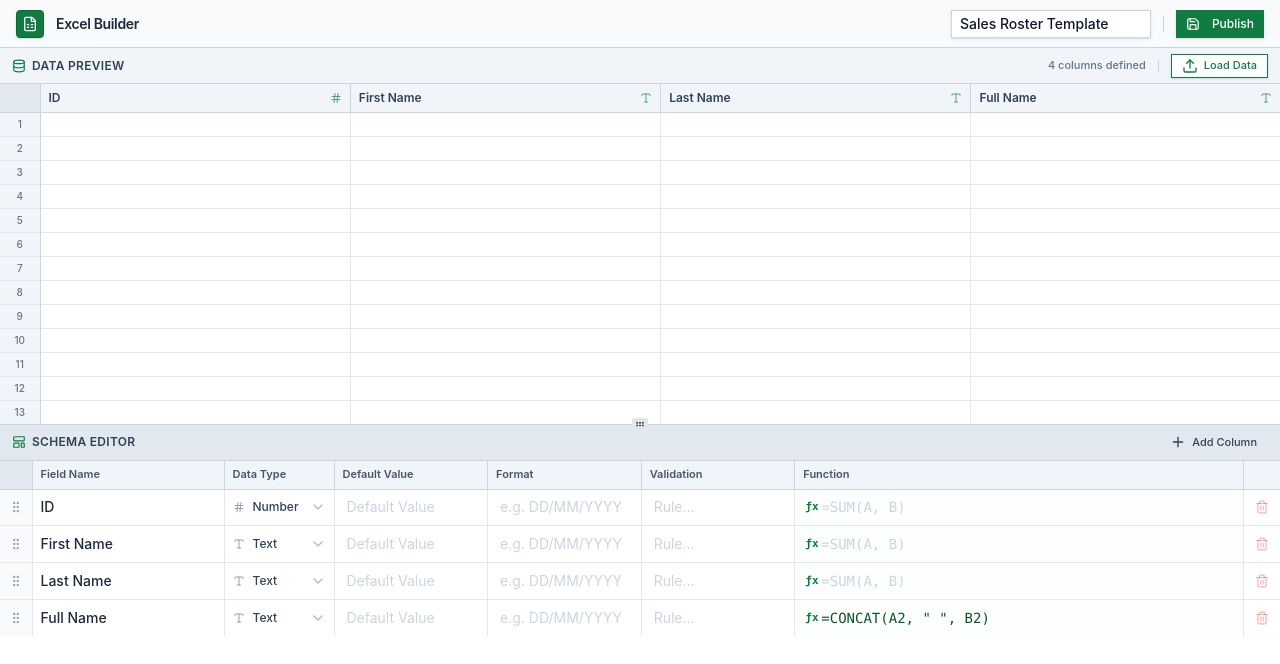
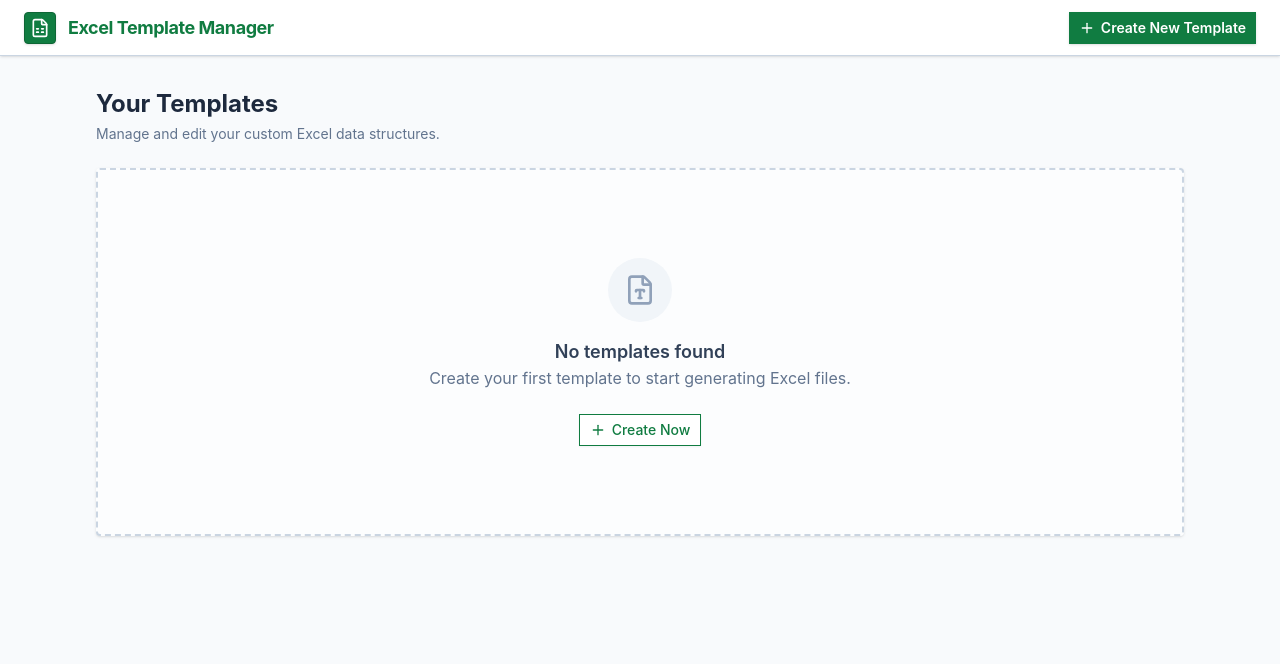
Before and after one commit to anuroop0003/excel-generator, a React (Vite) app: page / in a window 1280 px wide. Shown: the top 664 px of the page. Built offline with nearby package versions, Linux system fonts and the light colour scheme.

Commit message:
feat: Introduce template management with create, edit, save, and list functionality, including a schema editor and local storage persistence.

```diff
--- a/package.json
+++ b/package.json
@@ -23,6 +23,7 @@
     "react": "^19.2.0",
     "react-dom": "^19.2.0",
     "react-resizable-panels": "^4.6.5",
+    "react-router-dom": "^7.13.1",
     "tailwind-merge": "^3.5.0",
     "tailwindcss": "^4.2.1",
     "xlsx": "^0.18.5"
@@ -32,6 +33,7 @@
     "@types/node": "^24.10.14",
     "@types/react": "^19.2.7",
     "@types/react-dom": "^19.2.3",
+    "@types/react-router-dom": "^5.3.3",
     "@vitejs/plugin-react": "^5.1.1",
     "eslint": "^9.39.1",
     "eslint-plugin-react-hooks": "^7.0.1",
--- a/src/App.tsx
+++ b/src/App.tsx
@@ -1,5 +1,6 @@
-import { CreateTemplatePage } from "./pages/create-template";
+import { RouterProvider } from "react-router-dom";
+import { routes } from "./routes";
 
 export default function App() {
-  return <CreateTemplatePage />;
+  return <RouterProvider router={routes} />;
 }
--- /dev/null
+++ b/src/lib/templates-store.ts
@@ -0,0 +1,41 @@
+import type { ExcelColumn } from "../pages/create-template/types";
+
+export interface Template {
+  id: string;
+  name: string;
+  columns: ExcelColumn[];
+  lastModified: number;
+}
+
+const STORAGE_KEY = "excel_generator_templates";
+
+export const getTemplates = (): Template[] => {
+  const stored = localStorage.getItem(STORAGE_KEY);
+  if (!stored) return [];
+  try {
+    return JSON.parse(stored);
+  } catch (e) {
+    console.error("Failed to parse templates from local storage", e);
+    return [];
+  }
+};
+
+export const saveTemplate = (template: Template) => {
+  const templates = getTemplates();
+  const index = templates.findIndex((t) => t.id === template.id);
+  if (index !== -1) {
+    templates[index] = template;
+  } else {
+    templates.push(template);
+  }
+  localStorage.setItem(STORAGE_KEY, JSON.stringify(templates));
+};
+
+export const deleteTemplate = (id: string) => {
+  const templates = getTemplates().filter((t) => t.id !== id);
+  localStorage.setItem(STORAGE_KEY, JSON.stringify(templates));
+};
+
+export const getTemplateById = (id: string): Template | undefined => {
+  return getTemplates().find((t) => t.id === id);
+};
--- a/src/pages/create-template/components/DataInputModal.tsx
+++ b/src/pages/create-template/components/DataInputModal.tsx
@@ -86,7 +86,7 @@ export function DataInputModal({ onRunOutput }: DataInputModalProps) {
         <Button
           size="sm"
           variant="outline"
-          className="h-6 text-[11px] text-[#107C41] border-[#107C41] hover:bg-green-50 shadow-sm"
+          className="h-6 text-[11px] text-[#107C41] border-[#107C41] hover:bg-green-50 shadow-sm cursor-pointer"
         >
           <Upload />
           Load Data
@@ -120,7 +120,7 @@ export function DataInputModal({ onRunOutput }: DataInputModalProps) {
                 variant="ghost"
                 size="sm"
                 onClick={() => fileInputRef.current?.click()}
-                className="h-7 text-[11px] text-[#107C41] hover:bg-green-50 px-2 flex items-center gap-1.5"
+                className="h-7 text-[11px] text-[#107C41] hover:bg-green-50 px-2 flex items-center gap-1.5 cursor-pointer"
               >
                 <FileSpreadsheet className="size-3.5" />
                 {uploadedFileName ? "Change File" : "Upload Excel"}
@@ -147,15 +147,19 @@ export function DataInputModal({ onRunOutput }: DataInputModalProps) {
 
         <DialogFooter>
           <DialogClose asChild>
-            <Button variant="ghost" className="text-slate-500" onClick={reset}>
+            <Button
+              variant="ghost"
+              className="text-slate-500 cursor-pointer"
+              onClick={reset}
+            >
               Cancel
             </Button>
           </DialogClose>
           <Button
             onClick={handleRun}
-            className="bg-[#107C41] hover:bg-[#0c6132] text-white"
+            className="bg-[#107C41] hover:bg-[#0c6132] text-white cursor-pointer"
           >
-            <Play className="mr-1.5 size-4" /> Run Output
+            <Play className="size-4" /> Run Output
           </Button>
         </DialogFooter>
       </DialogContent>
--- a/src/pages/create-template/components/SchemaEditor.tsx
+++ b/src/pages/create-template/components/SchemaEditor.tsx
@@ -71,9 +71,10 @@ export function SchemaEditor({
           size="sm"
           onClick={handleAddColumn}
           variant="ghost"
-          className="h-6 text-[11px] text-slate-700 hover:bg-slate-300 py-0 border border-transparent hover:border-slate-400"
+          className="h-6 text-[11px] text-slate-700 hover:bg-slate-300 py-0 border border-transparent hover:border-slate-400 cursor-pointer"
         >
-          <Plus /> Add Column
+          <Plus />
+          Add Column
         </Button>
       </div>
 
--- a/src/pages/create-template/components/TopHeader.tsx
+++ b/src/pages/create-template/components/TopHeader.tsx
@@ -1,6 +1,7 @@
 import { Button } from "@/components/ui/button";
 import { Input } from "@/components/ui/input";
-import { FileSpreadsheet, Save } from "lucide-react";
+import { ArrowLeft, FileSpreadsheet, Save } from "lucide-react";
+import { Link } from "react-router-dom";
 
 interface TopHeaderProps {
   templateName: string;
@@ -14,7 +15,14 @@ export function TopHeader({
   onPublish,
 }: TopHeaderProps) {
   return (
-    <header className="flex h-12 shrink-0 items-center justify-between border-b border-slate-300 bg-slate-50 px-4 z-10 w-full">
+    <header className="flex h-12 shrink-0 items-center justify-between border-b border-slate-300 bg-slate-50 px-4 z-10 w-full shadow-sm">
+      <div className="flex items-center gap-4">
+        <Link
+          to="/"
+          className="text-slate-500 hover:text-[#107C41] transition-colors"
+        >
+          <ArrowLeft className="size-5" />
+        </Link>
         <div className="flex items-center gap-3">
           <div className="flex h-7 w-7 items-center justify-center rounded bg-[#107C41] text-white shadow-sm border border-[#0d6635]">
             <FileSpreadsheet className="size-4" />
@@ -25,21 +33,24 @@ export function TopHeader({
             </span>
           </div>
         </div>
+      </div>
 
       <div className="flex items-center gap-3 w-full max-w-sm justify-end">
+        <div className="relative group flex-1 max-w-[200px]">
           <Input
             value={templateName}
             onChange={(e) => setTemplateName(e.target.value)}
-          className="h-7 w-full max-w-[200px] bg-white border-slate-300 text-[13px] font-medium px-2 py-0 placeholder:text-slate-400 focus-visible:ring-1 focus-visible:ring-green-600 focus-visible:ring-offset-0 transition-all shadow-sm"
+            className="h-7 w-full bg-white border-slate-300 text-[13px] font-medium px-2 py-0 placeholder:text-slate-400 focus-visible:ring-1 focus-visible:ring-green-600 focus-visible:ring-offset-0 transition-all shadow-sm"
             placeholder="Template Name..."
           />
+        </div>
         <div className="h-4 w-[1px] bg-slate-300"></div>
         <Button
           size="sm"
           onClick={onPublish}
-          className="h-7 bg-[#107C41] hover:bg-[#0c6132] text-white font-medium text-xs shadow-sm transition-all"
+          className="h-7 bg-[#107C41] hover:bg-[#0c6132] text-white font-medium text-xs shadow-sm transition-all cursor-pointer"
         >
-          <Save className="mr-1.5 size-3.5" /> Publish
+          <Save className="size-3.5" /> Save Template
         </Button>
       </div>
     </header>
--- a/src/pages/create-template/components/schema-row/ActionsCell.tsx
+++ b/src/pages/create-template/components/schema-row/ActionsCell.tsx
@@ -27,7 +27,7 @@ export function ActionsCell({ id, name, onRemove }: ActionsCellProps) {
           <Button
             variant="ghost"
             size="icon"
-            className="transition-colors text-destructive/30 hover:text-destructive rounded-none"
+            className="transition-colors text-destructive/30 hover:text-destructive rounded-none cursor-pointer"
           >
             <Trash2 className="size-3.5" />
           </Button>
--- a/src/pages/create-template/index.tsx
+++ b/src/pages/create-template/index.tsx
@@ -3,8 +3,10 @@ import {
   ResizablePanel,
   ResizablePanelGroup,
 } from "@/components/ui/resizable";
+import { getTemplateById, saveTemplate } from "@/lib/templates-store";
 import { arrayMove } from "@dnd-kit/sortable";
-import { useState } from "react";
+import { useEffect, useRef, useState } from "react";
+import { useNavigate, useParams } from "react-router-dom";
 
 import { DataPreview } from "./components/DataPreview";
 import { SchemaEditor } from "./components/SchemaEditor";
@@ -25,9 +27,34 @@ const DEFAULT_COLUMNS: ExcelColumn[] = [
 ];
 
 export function CreateTemplatePage() {
+  const { id } = useParams<{ id: string }>();
+  const navigate = useNavigate();
+  const templateIdRef = useRef(id || crypto.randomUUID());
+
   const [columns, setColumns] = useState<ExcelColumn[]>(DEFAULT_COLUMNS);
   const [templateName, setTemplateName] = useState("Sales Roster Template");
   const [sampleData, setSampleData] = useState<any[]>([]);
+
+  useEffect(() => {
+    if (id) {
+      const existing = getTemplateById(id);
+      if (existing) {
+        setColumns(existing.columns);
+        setTemplateName(existing.name);
+        templateIdRef.current = existing.id;
+      }
+    }
+  }, [id]);
+
+  const handleSaveTemplate = () => {
+    saveTemplate({
+      id: templateIdRef.current,
+      name: templateName,
+      columns,
+      lastModified: Date.now(),
+    });
+    navigate("/");
+  };
 
   const handleAddColumn = () => {
     const newCol: ExcelColumn = {
@@ -67,12 +94,6 @@ export function CreateTemplatePage() {
             }
           }
 
-          // Cleanup when toggling formula
-          if (field === "isFormula" && !value) {
-            // We keep the formula string around in case they toggle it back immediately,
-            // but you could add logic here to clear it if desired: `updated.formula = ""`
-          }
-
           return updated;
         }
         return col;
@@ -85,6 +106,7 @@ export function CreateTemplatePage() {
       <TopHeader
         templateName={templateName}
         setTemplateName={setTemplateName}
+        onPublish={handleSaveTemplate}
       />
 
       {/* MAIN WORKSPACE - EDGE TO EDGE */}
--- /dev/null
+++ b/src/pages/listing/index.tsx
@@ -0,0 +1,162 @@
+import { Button } from "@/components/ui/button";
+import { Card, CardContent } from "@/components/ui/card";
+import {
+  Table,
+  TableBody,
+  TableCell,
+  TableHead,
+  TableHeader,
+  TableRow,
+} from "@/components/ui/table";
+import type { Template } from "@/lib/templates-store";
+import { deleteTemplate, getTemplates } from "@/lib/templates-store";
+import {
+  Calendar,
+  Edit2,
+  FileSpreadsheet,
+  FileType,
+  Plus,
+  Trash2,
+} from "lucide-react";
+import { useEffect, useState } from "react";
+import { useNavigate } from "react-router-dom";
+
+export default function ListingPage() {
+  const [templates, setTemplates] = useState<Template[]>([]);
+  const navigate = useNavigate();
+
+  useEffect(() => {
+    setTemplates(getTemplates());
+  }, []);
+
+  const handleDelete = (id: string) => {
+    if (confirm("Are you sure you want to delete this template?")) {
+      deleteTemplate(id);
+      setTemplates(getTemplates());
+    }
+  };
+
+  return (
+    <div className="min-h-screen bg-slate-50 flex flex-col font-sans antialiased text-slate-900">
+      <header className="flex h-14 shrink-0 items-center justify-between border-b border-slate-300 bg-white px-6 z-10 w-full shadow-sm">
+        <div className="flex items-center gap-3">
+          <div className="flex h-8 w-8 items-center justify-center rounded bg-[#107C41] text-white shadow-sm border border-[#0d6635]">
+            <FileSpreadsheet className="size-5" />
+          </div>
+          <span className="text-lg font-bold tracking-tight text-[#107C41]">
+            Excel Template Manager
+          </span>
+        </div>
+        <Button
+          size="sm"
+          onClick={() => navigate("/create-template")}
+          className="bg-[#107C41] hover:bg-[#0c6132] text-white font-semibold shadow-sm transition-all cursor-pointer"
+        >
+          <Plus /> Create New Template
+        </Button>
+      </header>
+
+      <main className="flex-1 p-8 max-w-6xl mx-auto w-full">
+        <div className="mb-6 flex items-center justify-between">
+          <div>
+            <h1 className="text-2xl font-bold text-slate-800">
+              Your Templates
+            </h1>
+            <p className="text-slate-500 text-sm mt-1">
+              Manage and edit your custom Excel data structures.
+            </p>
+          </div>
+        </div>
+
+        {templates.length === 0 ? (
+          <Card className="border-dashed border-2 bg-white/50 border-slate-300">
+            <CardContent className="flex flex-col items-center justify-center py-16">
+              <div className="bg-slate-100 p-4 rounded-full mb-4">
+                <FileType className="size-8 text-slate-400" />
+              </div>
+              <h3 className="text-lg font-semibold text-slate-700">
+                No templates found
+              </h3>
+              <p className="text-slate-500 mb-6">
+                Create your first template to start generating Excel files.
+              </p>
+              <Button
+                size="sm"
+                onClick={() => navigate("/create-template")}
+                variant="outline"
+                className="border-[#107C41] text-[#107C41] hover:bg-green-100 hover:text-[#107C41] cursor-pointer"
+              >
+                <Plus /> Create Now
+              </Button>
+            </CardContent>
+          </Card>
+        ) : (
+          <div className="bg-white rounded-lg border border-slate-200 shadow-sm overflow-hidden">
+            <Table>
+              <TableHeader className="bg-slate-50">
+                <TableRow>
+                  <TableHead className="w-[40%] pl-6">Template Name</TableHead>
+                  <TableHead>Fields</TableHead>
+                  <TableHead>Last Modified</TableHead>
+                  <TableHead className="text-right pr-6">Actions</TableHead>
+                </TableRow>
+              </TableHeader>
+              <TableBody>
+                {templates
+                  .sort((a, b) => b.lastModified - a.lastModified)
+                  .map((template) => (
+                    <TableRow
+                      key={template.id}
+                      className="hover:bg-slate-50/80 transition-colors group"
+                    >
+                      <TableCell className="font-medium pl-6 text-slate-800">
+                        <div className="flex items-center gap-3">
+                          <FileSpreadsheet className="size-4 text-[#107C41] opacity-60 group-hover:opacity-100 transition-opacity" />
+                          {template.name}
+                        </div>
+                      </TableCell>
+                      <TableCell className="text-slate-600">
+                        <span className="bg-slate-100 text-slate-700 text-[10px] font-bold px-2 py-0.5 rounded-full uppercase border border-slate-200">
+                          {template.columns.length} Fields
+                        </span>
+                      </TableCell>
+                      <TableCell className="text-slate-500 text-xs">
+                        <div className="flex items-center gap-1.5">
+                          <Calendar className="size-3" />
+                          {new Date(template.lastModified).toLocaleDateString()}
+                        </div>
+                      </TableCell>
+                      <TableCell className="text-right pr-6">
+                        <div className="flex items-center justify-end gap-2">
+                          <Button
+                            variant="ghost"
+                            size="icon-xs"
+                            title="Edit Template"
+                            onClick={() =>
+                              navigate(`/edit-template/${template.id}`)
+                            }
+                            className="size-8 text-slate-600 hover:text-[#107C41] hover:bg-green-50 rounded-md cursor-pointer"
+                          >
+                            <Edit2 />
+                          </Button>
+                          <Button
+                            variant="ghost"
+                            size="icon-xs"
+                            title="Delete Template"
+                            onClick={() => handleDelete(template.id)}
+                            className="size-8 text-slate-600 hover:text-red-600 hover:bg-red-50 rounded-md cursor-pointer"
+                          >
+                            <Trash2 />
+                          </Button>
+                        </div>
+                      </TableCell>
+                    </TableRow>
+                  ))}
+              </TableBody>
+            </Table>
+          </div>
+        )}
+      </main>
+    </div>
+  );
+}
--- /dev/null
+++ b/src/routes/index.tsx
@@ -0,0 +1,18 @@
+import { createBrowserRouter } from "react-router-dom";
+import { CreateTemplatePage } from "../pages/create-template";
+import ListingPage from "../pages/listing";
+
+export const routes = createBrowserRouter([
+  {
+    path: "/",
+    element: <ListingPage />,
+  },
+  {
+    path: "/create-template",
+    element: <CreateTemplatePage />,
+  },
+  {
+    path: "/edit-template/:id",
+    element: <CreateTemplatePage />,
+  },
+]);
```
Also changed, not shown: 1 other file (tests, documents, lock files or other folders). Lines whose indentation alone changed are shown as unchanged.
